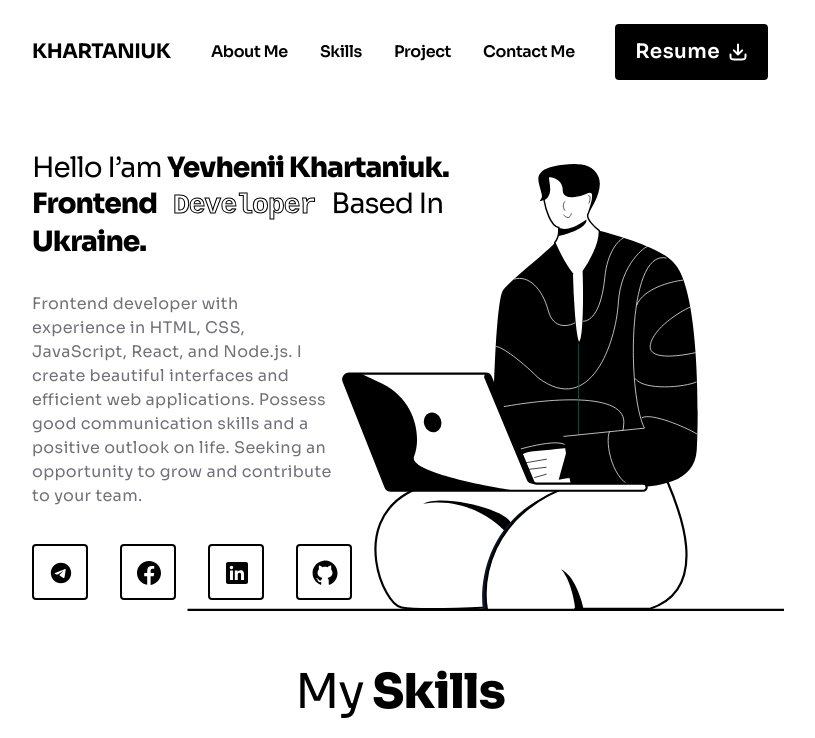
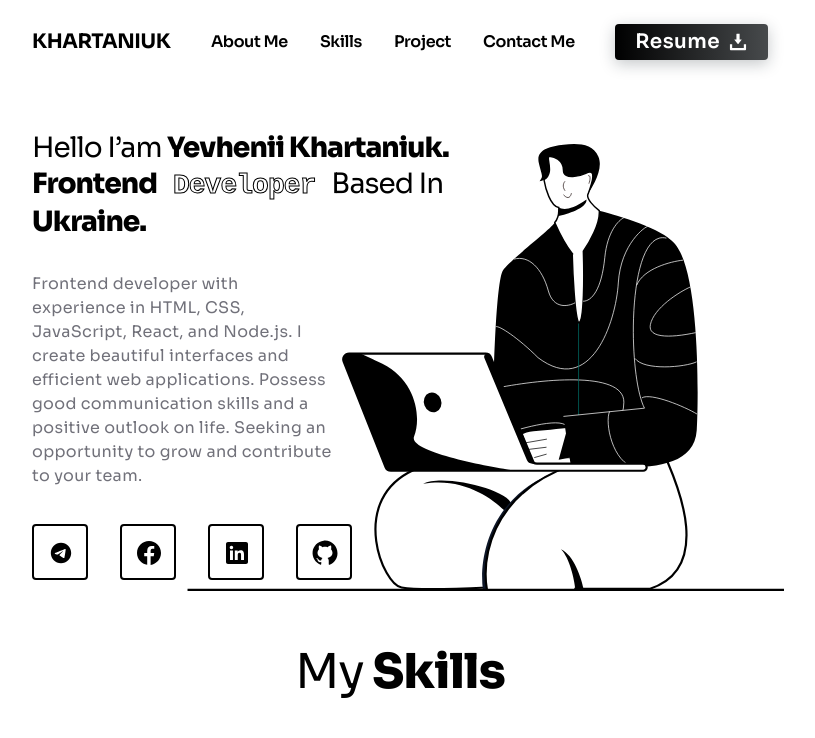
Before and after one commit to E-Khartaniuk/portfolio, a React (Vite) app: page / in a window 1280 px wide. Shown: the top 738 px of the page, without its empty margins (240-1055 px from the left). Built offline with nearby package versions, Linux system fonts and the light colour scheme.

Commit message:
fix bugs

```diff
--- a/src/components/Header/Header.module.css
+++ b/src/components/Header/Header.module.css
@@ -38,7 +38,8 @@
     text-decoration: none;
   }
 
-  transition: transform 0.3s ease-in-out;
+  /* transition: transform 0.3s ease-in-out; */
+  transition: transform 244.623ms cubic-bezier(0, 1.36, 0.16, 1.03) -0.494438ms;
 }
 
 .downloadButton {
@@ -55,16 +56,42 @@
   font-size: 20px;
   font-style: normal;
   font-weight: 600;
-  line-height: 24px; /* 120% */
+  line-height: 24px;
   letter-spacing: 0.4px;
   text-decoration: none;
 
   color: var(--Primary-White);
+  border: none;
+  background-size: 300% 100%;
+  moz-transition: all 0.4s ease-in-out;
+  -o-transition: all 0.4s ease-in-out;
+  -webkit-transition: all 0.4s ease-in-out;
+  transition: all 0.4s ease-in-out;
+}
+/* ========================> */
+
+.downloadButton:hover {
+  background-position: 100% 0;
 }
 
-.downloadButton:hover {
+.downloadButton:focus {
+  outline: none;
+}
+.downloadButton.color8 {
+  background-image: linear-gradient(
+    to right,
+    #000000,
+    #474a4c,
+    #2b5876,
+    #4e4376
+  );
+  box-shadow: 0 4px 15px 0 rgba(25, 34, 45, 0.25);
+}
+
+/* ========================> */
+/* .downloadButton:hover {
   background-color: #404040;
-}
+} */
 
 .burgerButton {
   display: none;
@@ -72,9 +99,6 @@
   border: none;
   cursor: pointer;
   z-index: 11;
-
-  /* position: fixed; */
-
   filter: contrast(0.5);
 }
 
@@ -88,13 +112,15 @@
   .navigation > a {
     font-size: 16px;
   }
+  .downloadButton {
+    height: 36px;
+  }
 }
 
 @media (min-width: 340px) and (max-width: 767px) {
   .header {
     flex-direction: row;
     min-width: 340px;
-    /* max-width: 480px; */
     width: 100%;
     position: fixed;
     justify-content: space-around;
@@ -108,18 +134,19 @@
     top: 0px;
     right: 0;
     background: var(--Primary-White);
-    padding: 1rem;
     transform: translateX(100%);
     width: 50%;
     height: 100%;
     box-shadow: 0 4px 6px rgba(0, 0, 0, 0.1);
     z-index: 10;
 
+    align-items: flex-start;
     padding-top: 80px;
+    padding-left: 60px;
   }
 
   .navigation.open {
-    transform: translateX(0);
+    transform: translateX(30%);
   }
 
   .burgerButton {
--- a/src/components/Header/Header.tsx
+++ b/src/components/Header/Header.tsx
@@ -63,7 +63,9 @@ function Header() {
       <a
         href="../../../public/KHARTANIUK YEVHENII.pdf"
         download="KHARTANIUK YEVHENII1"
-        className={css.downloadButton}>
+        // className={css.downloadButton}
+        // className={`${css.btnHover} ${css.color8}`}
+        className={`${css.downloadButton} ${css.color8}`}>
         Resume
         <DownloadIcon />
       </a>
--- a/src/img/DownloadIcon.tsx
+++ b/src/img/DownloadIcon.tsx
@@ -2,19 +2,47 @@ import React from "react";
 
 function DownloadIcon() {
   return (
-    <svg width="20" height="20">
-      <rect width="20" height="20" fill="transparent" />
-      <g id="Icon">
-        <g id="download">
-          <path
-            id="Icon_2"
-            d="M17.5 12.5V13.5C17.5 14.9001 17.5 15.6002 17.2275 16.135C16.9878 16.6054 16.6054 16.9878 16.135 17.2275C15.6002 17.5 14.9001 17.5 13.5 17.5H6.5C5.09987 17.5 4.3998 17.5 3.86502 17.2275C3.39462 16.9878 3.01217 16.6054 2.77248 16.135C2.5 15.6002 2.5 14.9001 2.5 13.5V12.5M14.1667 8.33333L10 12.5M10 12.5L5.83333 8.33333M10 12.5V2.5"
-            stroke="white"
-            stroke-width="2"
-            stroke-linecap="round"
-            stroke-linejoin="round"
-          />
-        </g>
+    // <svg width="20" height="20">
+    //   <rect width="20" height="20" fill="transparent" />
+    //   <g id="Icon">
+    //     <g id="download">
+    //       <path
+    //         id="Icon_2"
+    //         d="M17.5 12.5V13.5C17.5 14.9001 17.5 15.6002 17.2275 16.135C16.9878 16.6054 16.6054 16.9878 16.135 17.2275C15.6002 17.5 14.9001 17.5 13.5 17.5H6.5C5.09987 17.5 4.3998 17.5 3.86502 17.2275C3.39462 16.9878 3.01217 16.6054 2.77248 16.135C2.5 15.6002 2.5 14.9001 2.5 13.5V12.5M14.1667 8.33333L10 12.5M10 12.5L5.83333 8.33333M10 12.5V2.5"
+    //         stroke="white"
+    //         stroke-width="2"
+    //         stroke-linecap="round"
+    //         stroke-linejoin="round"
+    //       />
+    //     </g>
+    //   </g>
+    // </svg>
+
+    <svg
+      fill="#ffff"
+      height="20px"
+      width="20px"
+      version="1.1"
+      id="Capa_1"
+      xmlns="http://www.w3.org/2000/svg"
+      viewBox="-3 -3 35.98 35.98"
+      stroke="#fff/"
+      transform="matrix(1, 0, 0, 1, 0, 0)rotate(0)">
+      <g id="SVGRepo_bgCarrier" stroke-width="0"></g>
+      <g
+        id="SVGRepo_tracerCarrier"
+        stroke-linecap="round"
+        stroke-linejoin="round"
+        // stroke="#CCCCCC"
+        stroke-width="0.179868"></g>
+      <g id="SVGRepo_iconCarrier">
+        <g>
+          <path d="M25.462,19.105v6.848H4.515v-6.848H0.489v8.861c0,1.111,0.9,2.012,2.016,2.012h24.967c1.115,0,2.016-0.9,2.016-2.012 v-8.861H25.462z"></path>{" "}
+          <path d="M14.62,18.426l-5.764-6.965c0,0-0.877-0.828,0.074-0.828s3.248,0,3.248,0s0-0.557,0-1.416c0-2.449,0-6.906,0-8.723 c0,0-0.129-0.494,0.615-0.494c0.75,0,4.035,0,4.572,0c0.536,0,0.524,0.416,0.524,0.416c0,1.762,0,6.373,0,8.742 c0,0.768,0,1.266,0,1.266s1.842,0,2.998,0c1.154,0,0.285,0.867,0.285,0.867s-4.904,6.51-5.588,7.193 C15.092,18.979,14.62,18.426,14.62,18.426z"></path>
+          <g> </g> <g> </g> <g> </g> <g> </g> <g> </g> <g> </g> <g> </g>{" "}
+          <g> </g> <g> </g> <g> </g> <g> </g> <g> </g> <g> </g> <g> </g>{" "}
+          <g> </g>{" "}
+        </g>{" "}
       </g>
     </svg>
   );
```
